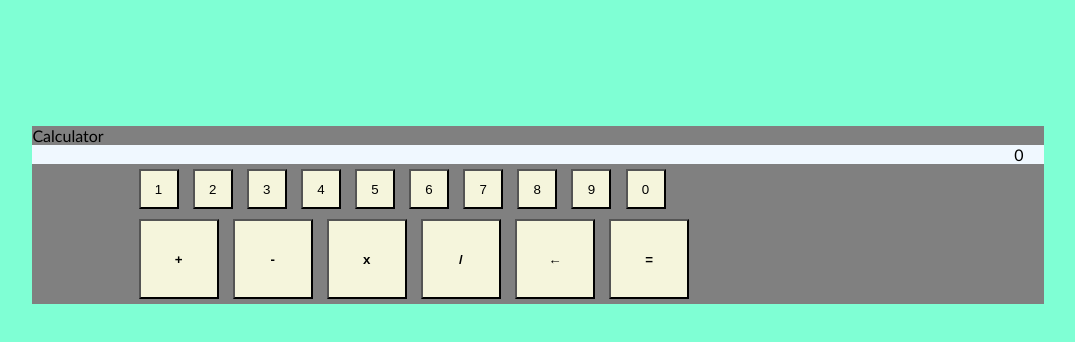
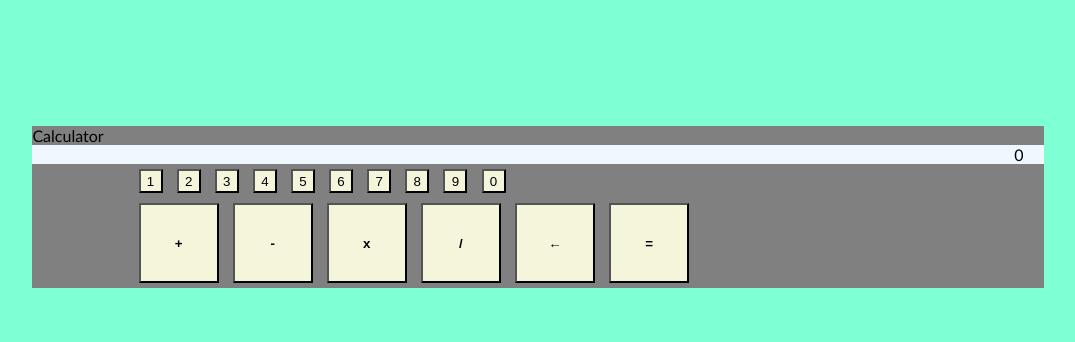
Before and after one commit to Autimations/Calculator-App, a plain HTML site: page index.html in a window 1280 px wide. Shown: the whole page, without its empty margins (102-1177 px from the left). Drawn offline with Linux system fonts and the light colour scheme.

Commit message:
even smaller

```diff
--- a/styles.css
+++ b/styles.css
@@ -27,8 +27,8 @@ body {
     display: flexbox;
     justify-content: center;
     margin: 5px;
-    height: 5vh;
-    width: 5vh;
+    height: 3vh;
+    width: 3vh;
 
 }
 
```
